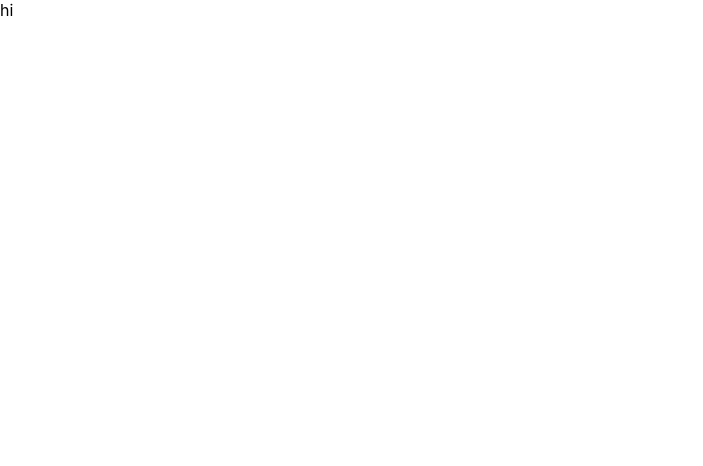
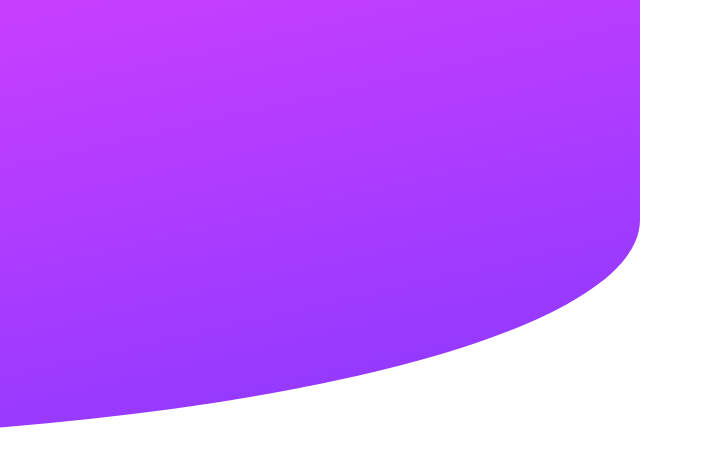
Before and after one commit to bmhan319/chatApp-Css-illustration, a React (Create React App) app: page / in a window 1280 px wide. Shown: the top 466 px of the page, without its empty margins (0-703 px from the left). Built offline with nearby package versions, Linux system fonts and the light colour scheme.

Commit message:
bg component in progress

```diff
--- a/public/index.html
+++ b/public/index.html
@@ -7,6 +7,8 @@
     <meta name="theme-color" content="#000000" />
     <meta name="description" content="Web site created using create-react-app"/>
     <link rel="manifest" href="%PUBLIC_URL%/manifest.json" />
+    <link rel="preconnect" href="https://fonts.gstatic.com">
+    <link href="https://fonts.googleapis.com/css2?family=Rubik:wght@400;500;600;700&display=swap" rel="stylesheet">
     <title>ChatApp CSS Illustrate</title>
   </head>
 
--- a/src/App.js
+++ b/src/App.js
@@ -1,9 +1,11 @@
 import React from 'react';
+import Background from './components/Background'
+import './css/background.css'
 
 function App() {
   return (
     <div className="App">
-      hi
+      <Background />
     </div>
   );
 }
--- /dev/null
+++ b/src/components/Background.js
@@ -0,0 +1,12 @@
+import React, { Component } from 'react'
+
+export default class Background extends Component {
+  render() {
+    return (
+      <div className="backgroundComponent">
+        <div className="darkBg"></div>
+        <div className="lightBg"></div>
+      </div>
+    )
+  }
+}
--- /dev/null
+++ b/src/css/background.css
@@ -0,0 +1,26 @@
+.backgroundComponent {
+  width: 100vw;
+  height: 100vh;
+  overflow-x: hidden;
+  position: relative;
+}
+
+.darkBg {
+  width: 150vw;
+  height: 55vh;
+  transform: translateX(-66.667%);
+  background-image: linear-gradient(to top left, var(--LightViolet), var(--Magenta));
+  border-bottom-right-radius: 50%;
+  border-bottom-left-radius: 50%;
+}
+
+.lightBg {
+  width: 150vw;
+  height: 55vh;
+  transform: translateX(33.333%);
+  background-color: var(--LightGrayViolet);
+  border-top-right-radius: 50%;
+  border-top-left-radius: 50%;
+  position: absolute;
+  bottom: 0;
+}
--- a/src/index.css
+++ b/src/index.css
@@ -1,13 +1,36 @@
-body {
-  margin: 0;
-  font-family: -apple-system, BlinkMacSystemFont, 'Segoe UI', 'Roboto', 'Oxygen',
-    'Ubuntu', 'Cantarell', 'Fira Sans', 'Droid Sans', 'Helvetica Neue',
-    sans-serif;
-  -webkit-font-smoothing: antialiased;
-  -moz-osx-font-smoothing: grayscale;
+#root {
+/* Colors */
+/* Text */
+/* Primary */
+--PaleViolet: hsl(276, 100%, 81%);  /* (sub-heading at the top of the app UI) */
+--Violet: hsl(276, 55%, 52%);       /* (chat on the left) */
+--DesatViolet: hsl(271, 15%, 43%);  /* (chat on the right) */
+--GrayBlue: hsl(206, 6%, 79%);      /* (placeholder text) */
+--DarkViolet: hsl(271, 36%, 24%);   /* (main heading), (submit button background) */
+--GrayViolet: hsl(270, 7%, 64%);    /* (paragraph) */
+
+/* Secondary */
+--White: hsl(0, 0%, 100%);
+--LightGrayViolet: hsl(270, 20%, 96%);  /* (app background) */
+--LightMagenta: hsl(289, 100%, 72%);    /* (radio button outline) */
+
+/* Gradient */
+--Magenta: hsl(293, 100%, 63%);       /* Gradient1 */
+--LightViolet: hsl(264, 100%, 61%);   /* Gradient2 */
 }
 
-code {
-  font-family: source-code-pro, Menlo, Monaco, Consolas, 'Courier New',
-    monospace;
+*{
+  padding: 0;
+  margin: 0;
+  box-sizing: border-box;
 }
+
+body {
+  font-family: 'Rubik', sans-serif;
+}
+
+.App {
+  background-color: var(--White);
+  width: 100vw;
+  height: 100vh;
+}
```
Also changed, not shown: public/manifest.json, 1 other file (tests, documents, lock files or other folders).
